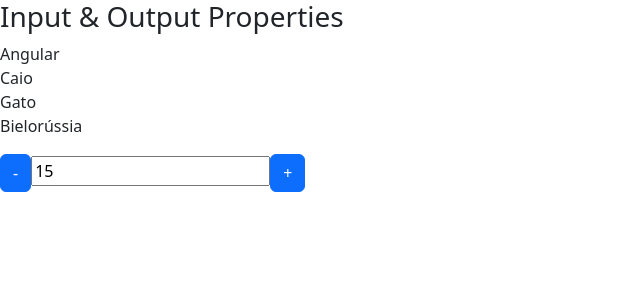
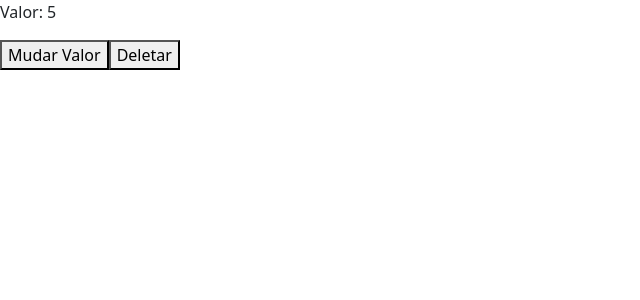
Before and after one commit to DevCaioSouza/Curso-Loiane-Angular, an Angular app in the folder data-binding/: page / in a window 1280 px wide. Shown: the top 300 px of the page, without its empty margins (0-640 px from the left). Built offline with nearby package versions, Linux system fonts and the light colour scheme.

Commit message:
#15 ciclo de vida do componente

```diff
--- a/data-binding/src/app/app.component.html
+++ b/data-binding/src/app/app.component.html
@@ -1 +1,6 @@
-<app-data-binding></app-data-binding>
+<app-ciclo [valorInicial]="valor"
+*ngIf="!deletarCiclo"
+></app-ciclo>
+<button (click)="mudarValor()">Mudar Valor</button>
+<button (click)="destruirCiclo()" >Deletar</button>
+<!-- <app-data-binding></app-data-binding> -->
--- a/data-binding/src/app/app.component.ts
+++ b/data-binding/src/app/app.component.ts
@@ -6,5 +6,16 @@
   styleUrls: ['./app.component.css']
 })
 export class AppComponent {
-  title = 'data-binding';
+
+  valor: number = 5;
+
+  deletarCiclo: boolean = false;
+
+  mudarValor(){
+    this.valor++
+  }
+
+  destruirCiclo(){
+    this.deletarCiclo = true;
+  }
 }
--- a/data-binding/src/app/app.module.ts
+++ b/data-binding/src/app/app.module.ts
@@ -6,13 +6,15 @@
 import { FormsModule } from '@angular/forms';
 import { InputPropertyComponent } from './input-property/input-property.component';
 import { OutputPropertyComponent } from './output-property/output-property.component';
+import { CicloComponent } from './ciclo/ciclo.component';
 
 @NgModule({
   declarations: [
     AppComponent,
     DataBindingComponent,
     InputPropertyComponent,
-    OutputPropertyComponent
+    OutputPropertyComponent,
+    CicloComponent
   ],
   imports: [
     BrowserModule,
--- /dev/null
+++ b/data-binding/src/app/ciclo/ciclo.component.html
@@ -0,0 +1,3 @@
+<p>
+  Valor: {{valorInicial}}
+</p>
--- /dev/null
+++ b/data-binding/src/app/ciclo/ciclo.component.ts
@@ -0,0 +1,59 @@
+import {
+  AfterContentChecked,
+  AfterContentInit,
+  AfterViewChecked,
+  AfterViewInit,
+  Component,
+  DoCheck,
+  Input,
+  OnChanges,
+  OnDestroy,
+  OnInit } from '@angular/core';
+
+@Component({
+  selector: 'app-ciclo',
+  templateUrl: './ciclo.component.html',
+  styleUrls: ['./ciclo.component.css']
+})
+export class CicloComponent implements OnChanges, OnInit, DoCheck,
+AfterContentInit, AfterContentChecked, AfterViewInit,
+AfterViewChecked, OnDestroy {
+
+  @Input() valorInicial: number = 10;
+
+  constructor() {
+    this.log('constructor')
+  }
+
+  ngOnChanges() {
+    this.log('OnChanges')
+  }
+
+  ngOnInit(): void {
+    this.log('ngOnInit')
+  }
+
+  ngDoCheck() {
+    this.log('DoCheck')
+  }
+  ngAfterContentInit() {
+    this.log('AfterContentInit')
+  }
+  ngAfterContentChecked() {
+    this.log('AfterContentChecked')
+  }
+  ngAfterViewInit() {
+    this.log('AfterViewInit')
+  }
+  ngAfterViewChecked() {
+    this.log('AfterViewChecked')
+  }
+  ngOnDestroy() {
+    this.log('OnDestroy')
+  }
+
+  private log(hook: string) {
+    console.log(hook)
+  }
+
+}
```
Also changed, not shown: data-binding/src/app/ciclo/ciclo.component.css (added), 1 other file (tests, documents, lock files or other folders).
